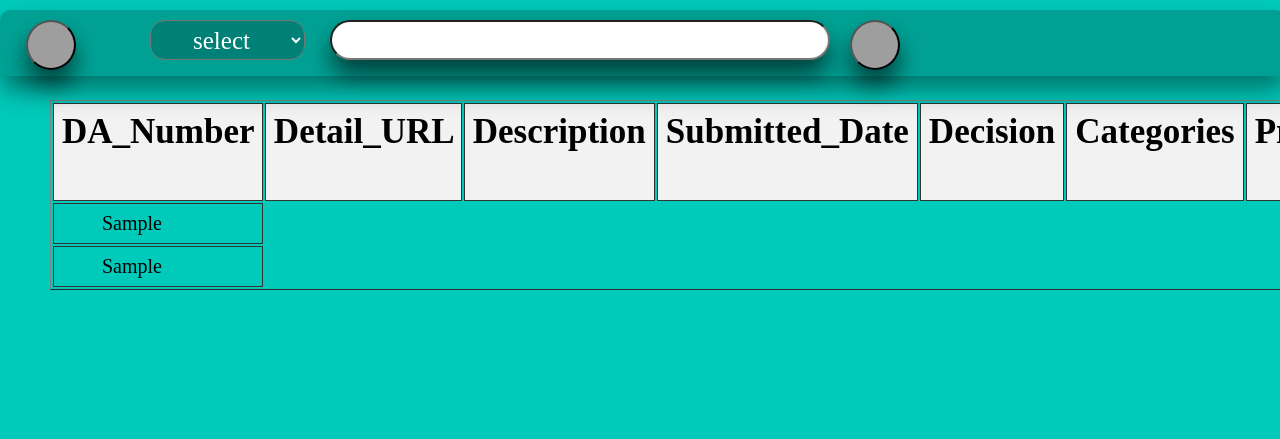
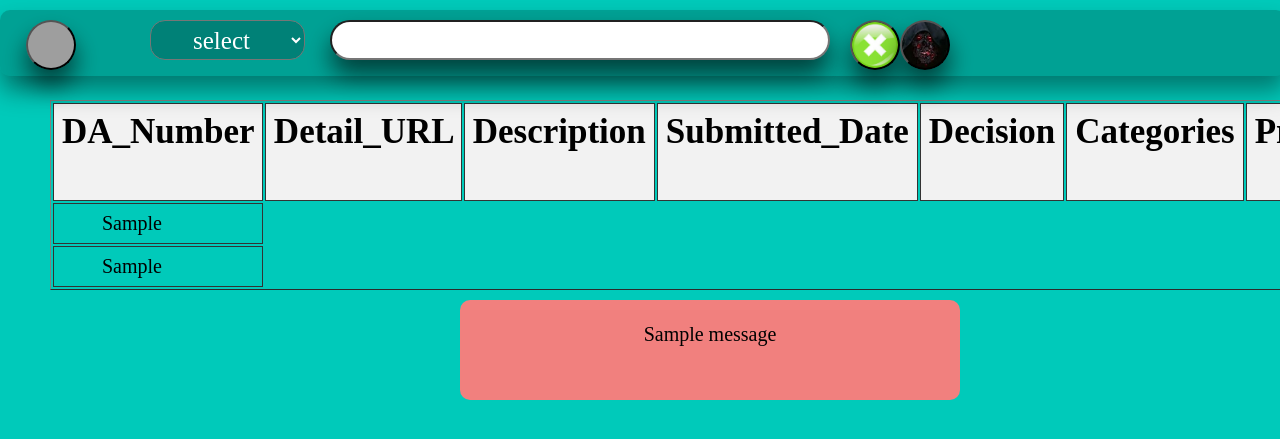
Before and after one commit to bhanuchaitanya123/relu_chay-123, a Django app: template relu/templates/home.html in a window 1280 px wide. Shown: the top 439 px of the page. Run offline with Django 5.2, Linux system fonts and the light colour scheme; the template is opened without the code that fills it: most values are stand-ins (such as "Sample title", 1, 10 or a date in 2020); one stand-in notice (Sample message) is shown; grey boxes are pictures that could not be loaded.

Commit message:
Update home.html

```diff
--- a/relu/templates/home.html
+++ b/relu/templates/home.html
@@ -1,6 +1,10 @@
 {% load static %}
 <html>
-
+{% for msg in messages %}
+  <div id="j"><br>
+{{msg}}
+</div>
+{% endfor %}
 <form action="" method="post" id="o">
 {% csrf_token %}
 <button name="home" value="home" id="k3"></button>
@@ -21,6 +25,7 @@
 </select>
 <input type="text" name="na" id="i">
 <button name="but" value="but" id="k2"></button>
+<button name="v" value="v" id="k1"></button>
 </form>
 <form action="" method="post" >
 {% csrf_token %}
@@ -42,10 +47,10 @@
 
   </tr>
 
-     {% for i in r %}
+     {% for o in r %}
    <tr>
-{% for j in i %}
-     <td>  &nbsp &nbsp &nbsp &nbsp  {{j}} </td>
+{% for h in o %}
+     <td>  &nbsp &nbsp &nbsp &nbsp  {{h}} </td>
 {% endfor %}
     </tr>
    {% endfor %}
@@ -65,6 +70,19 @@
 </div>
 </form>
 <style>
+#k1{
+position:absolute;
+top:10px;
+left:900px;
+height:50px;
+width:50px;
+background:rgba(0,0,0,.4);
+box-shadow: 0 15px 25px rgba(0,0,0,.6);
+ background-image:url({% static 'r.jpg' %});
+ background-size:cover;
+ background-position:center;
+ border-radius:40px;
+}
 #k2{
 position:absolute;
 top:10px;
@@ -73,10 +91,23 @@ height:50px;
 width:50px;
 background:rgba(0,0,0,.4);
 box-shadow: 0 15px 25px rgba(0,0,0,.6);
- background-image:url({% static 'image/close.jpg' %});
+ background-image:url({% static 'close.jpg' %});
  background-size:cover;
  background-position:center;
  border-radius:40px;
+}
+#j{
+position : absolute;
+ height:100px;
+ text-align:center;
+width:500px;
+ top:300px;
+ left:460px;
+font-size:20px;
+ background-color:rgba(0,0,0,0.2);
+ border-radius:10px;
+ background: #f1807e;
+ font-family:timesnewroman;
 }
 select{
 position: absolute;
@@ -142,7 +173,7 @@ height:50px;
 width:50px;
 background:rgba(0,0,0,.4);
 box-shadow: 0 15px 25px rgba(0,0,0,.6);
- background-image:url({% static 'image/homee.jpg' %});
+ background-image:url({% static 'homee.jpg' %});
  background-size:cover;
  background-position:center;
  border-radius:40px;
```
